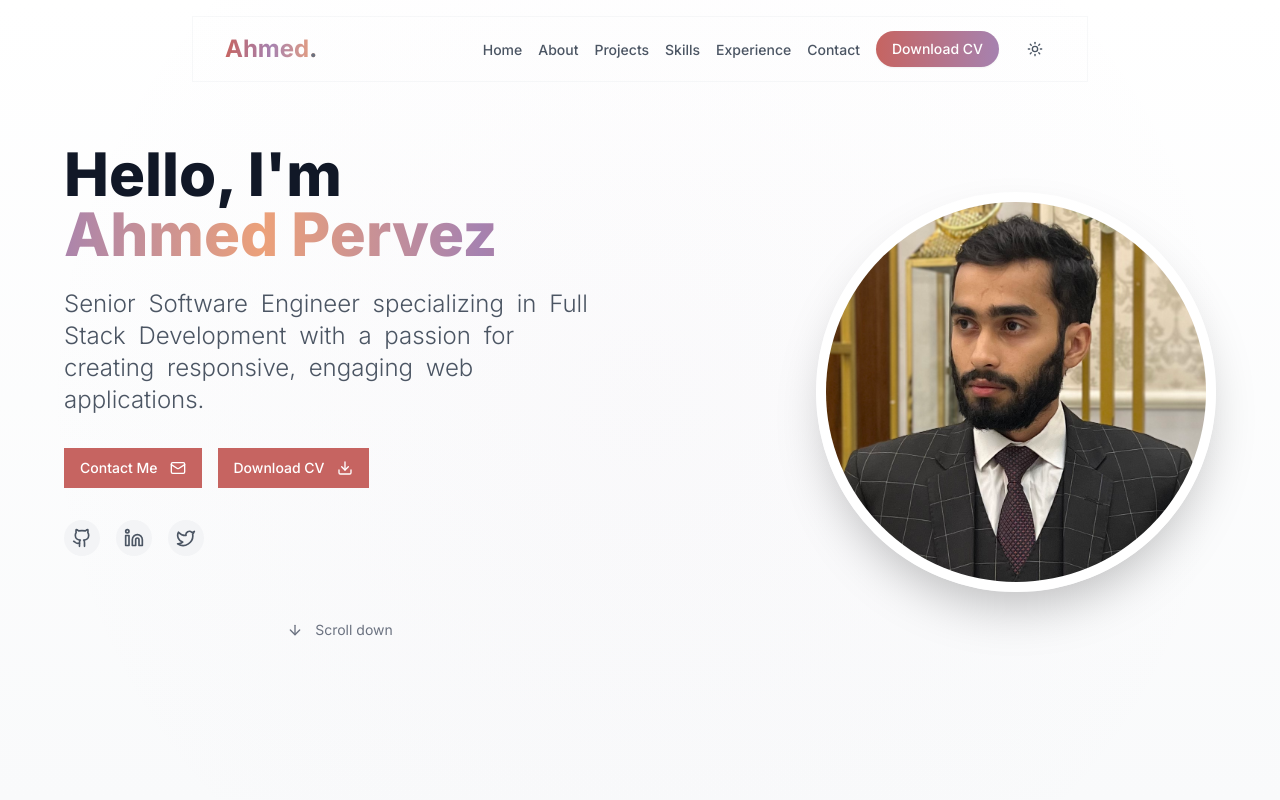
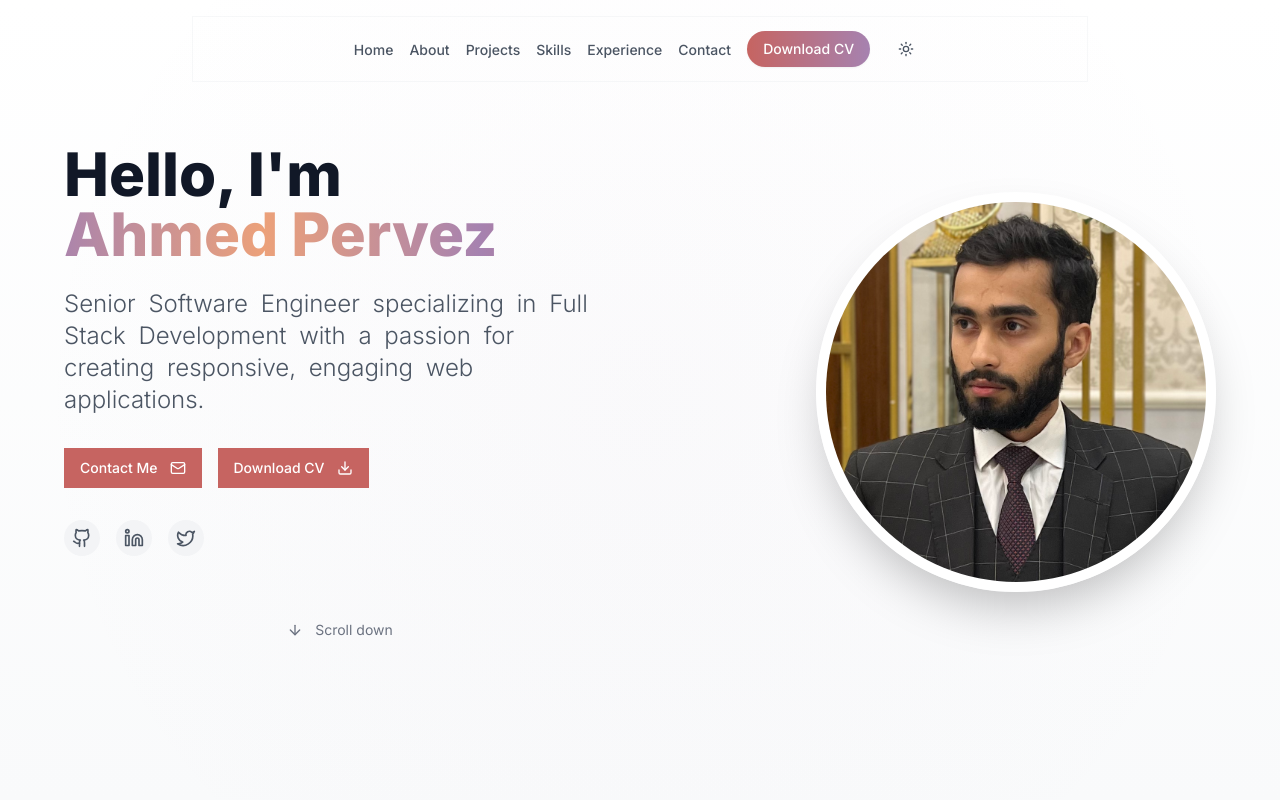
Before and after one commit to needahmed/ahmed-portfolio, a Next.js app: page / in a window 1280 px wide. Shown: the top 800 px of the page. Built offline with nearby package versions, Linux system fonts and the light colour scheme.

Commit message:
fix: navbar fixed

```diff
--- a/app/layout.tsx
+++ b/app/layout.tsx
@@ -28,7 +28,9 @@ export default function RootLayout({
     <html lang="en" suppressHydrationWarning>
       <body className={`${inter.variable} ${poppins.variable} font-sans`}>
         <ThemeProvider attribute="class" defaultTheme="light" enableSystem disableTransitionOnChange>
-          <Navbar />
+          <div className="flex justify-center w-full">
+            <Navbar/>
+          </div>
           {children}
         </ThemeProvider>
       </body>
--- a/components/navbar.tsx
+++ b/components/navbar.tsx
@@ -76,7 +76,7 @@ export default function Navbar() {
       variants={navVariants}
       initial="hidden"
       animate="visible"
-      className={`fixed top-4 left-4 right-4 mx-auto z-50 max-w-3xl md:max-w-4xl transition-all duration-300 ease-out
+      className={`fixed top-4 inset-x-0 mx-auto z-50 max-w-4xl transition-all duration-300 ease-out
         ${scrolled
           ? "bg-white/80 dark:bg-gray-900/80 backdrop-blur-lg shadow-md rounded-lg border border-gray-200/50 dark:border-gray-700/50"
           : "bg-transparent shadow-none rounded-lg border border-gray-200/30 dark:border-gray-700/30"
@@ -85,18 +85,10 @@ export default function Navbar() {
       `}
     >
       <div className="px-4 sm:px-6 lg:px-8">
-        <div className="flex justify-between items-center h-16">
-          <motion.div whileHover={{ scale: 1.05 }} whileTap={{ scale: 0.98 }}>
-            <Link
-              href="/"
-              className="text-2xl font-bold bg-gradient-to-r from-[#c66461] via-[#a682b0] to-[#eca17a] bg-clip-text text-transparent transition-transform duration-200 inline-block"
-              onClick={() => isOpen && setIsOpen(false)}
-            >
-              Ahmed<span className="text-gray-500 dark:text-gray-400">.</span>
-            </Link>
-          </motion.div>
+        <div className="flex justify-center items-center h-16">
+          {/* Removed the empty logo div */}
 
-          <div className="hidden md:flex items-center space-x-2 lg:space-x-4">
+          <div className="hidden md:flex items-center justify-center space-x-2 lg:space-x-4">
             {navLinks.map((link) => (
               <motion.div key={link.name} variants={linkHoverVariant} whileHover="hover" whileTap="tap">
                 <Link
@@ -129,7 +121,8 @@ export default function Navbar() {
             </motion.div>
           </div>
 
-          <div className="md:hidden flex items-center space-x-2">
+          <div className="md:hidden flex items-center justify-between w-full">
+            {/* Theme toggle on the left for mobile */}
             <motion.div whileHover={{ scale: 1.1 }} whileTap={{ scale: 0.9 }}>
               <Button
                 variant="ghost"
@@ -141,6 +134,8 @@ export default function Navbar() {
                 {theme === 'light' ? <Moon size={20} /> : <Sun size={20} />}
               </Button>
             </motion.div>
+
+            {/* Menu toggle on the right for mobile */}
             <motion.button
               onClick={toggleMenu}
               whileTap={{ scale: 0.85 }}
```
